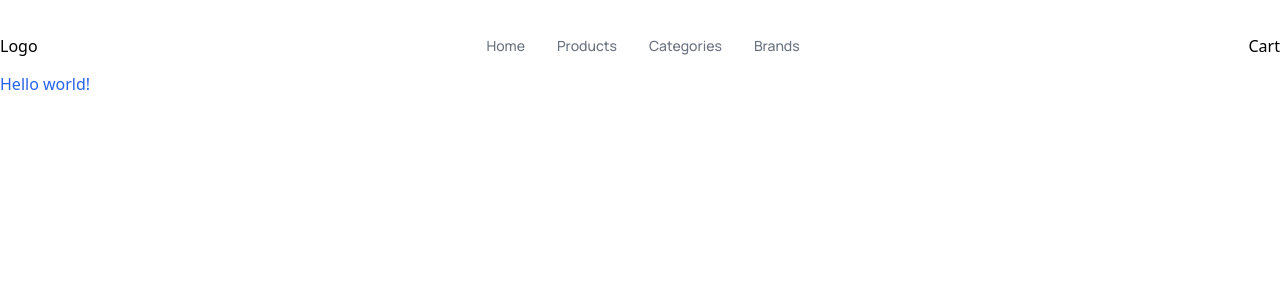
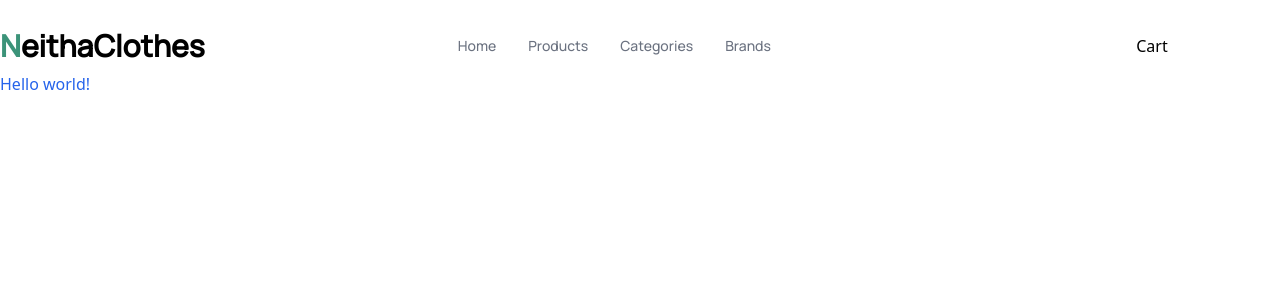
Before and after one commit to LisandroDev/ecommerce, a React (Create React App) app in the folder ecommerce/: page / in a window 1280 px wide. Shown: the top 300 px of the page. Built offline with nearby package versions, Linux system fonts and the light colour scheme.

Commit message:
Fix styling of navigation bar

```diff
--- a/ecommerce/src/components/Navigation/Navigation.css
+++ b/ecommerce/src/components/Navigation/Navigation.css
@@ -1,3 +1,7 @@
 .manrope-font {
     font-family: 'Manrope', sans-serif;
 }
+
+.logo {
+    font-family: 'Manrope', sans-serif;
+}
--- a/ecommerce/src/components/Navigation/Navigation.tsx
+++ b/ecommerce/src/components/Navigation/Navigation.tsx
@@ -3,12 +3,12 @@ import './Navigation.css'
 
 const Navigation = () => {
     return (
-        <div className='container flex flex-wrap items-center justify-between mx-auto mt-5'>
+        <div className='container flex flex-wrap flex-row items-center justify-between md:justify-between lg:justify-between mx-auto mt-5'>
 
-            <div><div>Logo</div></div>
+            <div className='w-full md:w-auto flex justify-center'><div className='logo font-bold text-3xl'><span className='text-[#3C9379]'>N</span>eithaClothes</div></div>
 
-            <div className='hidden w-full md:block md:w-auto '>
-                <ul className='manrope-font font-medium text-base text-gray-500 flex flex-col p-4 mt-4 border border-gray-100 rounded-lg bg-gray-50 md:flex-row md:space-x-8 md:mt-0 md:text-sm md:font-medium md:border-0 md:bg-white dark:bg-gray-800 md:dark:bg-gray-900 dark:border-gray-700'>
+            <div className='w-full flex justify-center md:block md:w-auto '>
+                <ul className=' manrope-font font-medium text-base text-gray-500 flex flex-row space-x-4 p-4 mt-4 md:flex-row md:space-x-8 md:mt-0 md:text-sm md:font-medium md:border-0 md:bg-white dark:bg-gray-800 md:dark:bg-gray-900 dark:border-gray-700'>
                     <li>Home</li>
                     <li>Products</li>
                     <li>Categories</li>
@@ -16,7 +16,7 @@ const Navigation = () => {
                 </ul>
             </div>
 
-            <div>Cart</div>
+            <div className='w-full text-center basis-1/5 md:block md:w-auto'>Cart</div>
 
         </div>
     )
```
